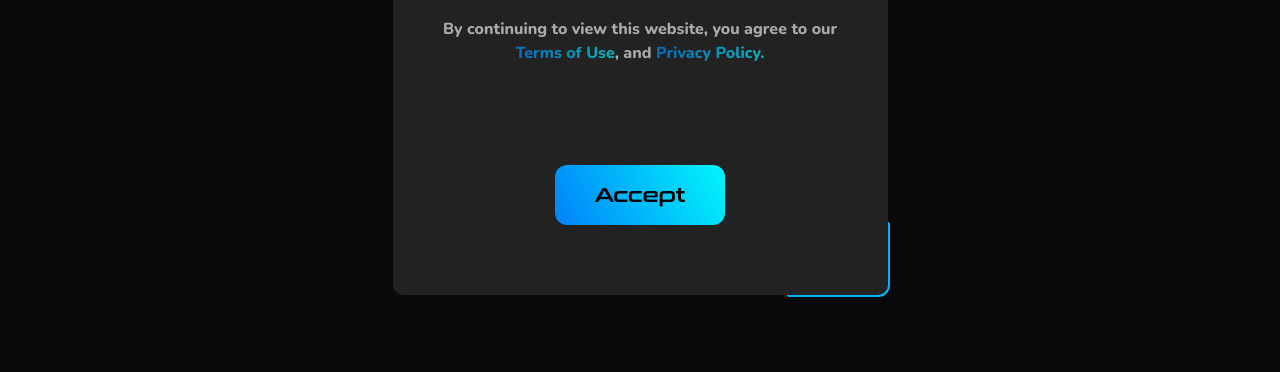
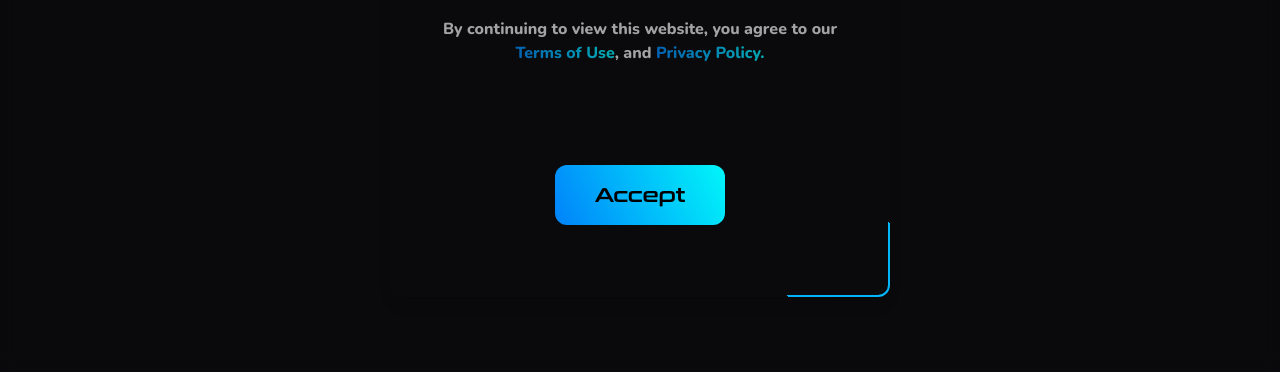
Before and after one commit to iChris473/texilix, a website: page presales/index.html in a window 1280 px wide. Shown: the part 428-800 px from the top of the page. Drawn offline with nearby package versions, Linux system fonts and the light colour scheme; no server answers.

Commit message:
changed cookie bg

```diff
--- a/presales/styles.css
+++ b/presales/styles.css
@@ -134,7 +134,7 @@ body{
     height: 10% !important;
 }
 .cookie-turner::after {
-    background: rgb(34, 34, 34);
+    background: #0a0a0c;
 }
 
 .turn-child {
--- a/styles.css
+++ b/styles.css
@@ -134,7 +134,7 @@ body{
     height: 10% !important;
 }
 .cookie-turner::after {
-    background: rgb(34, 34, 34);
+    background: #0a0a0c;
 }
 
 .turn-child {
```
Also changed, not shown: index.html (+13 -2 lines).
